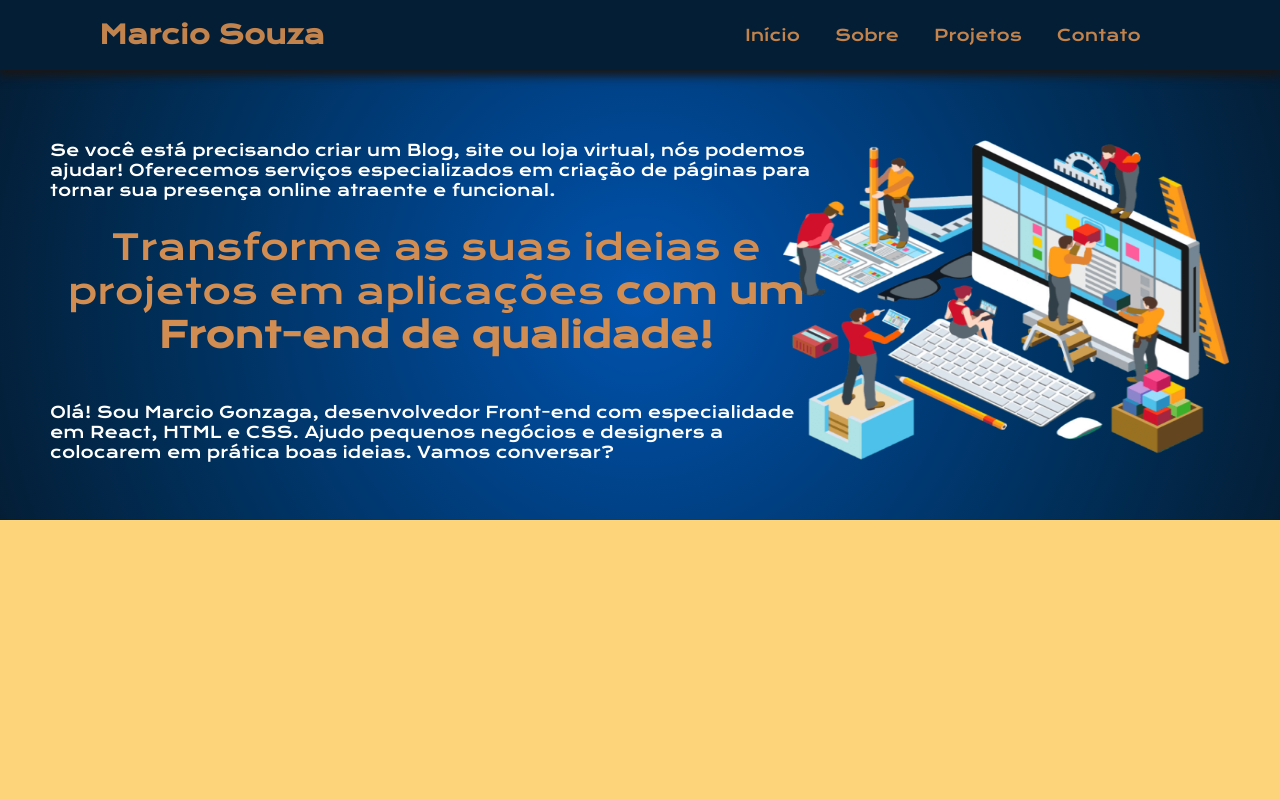
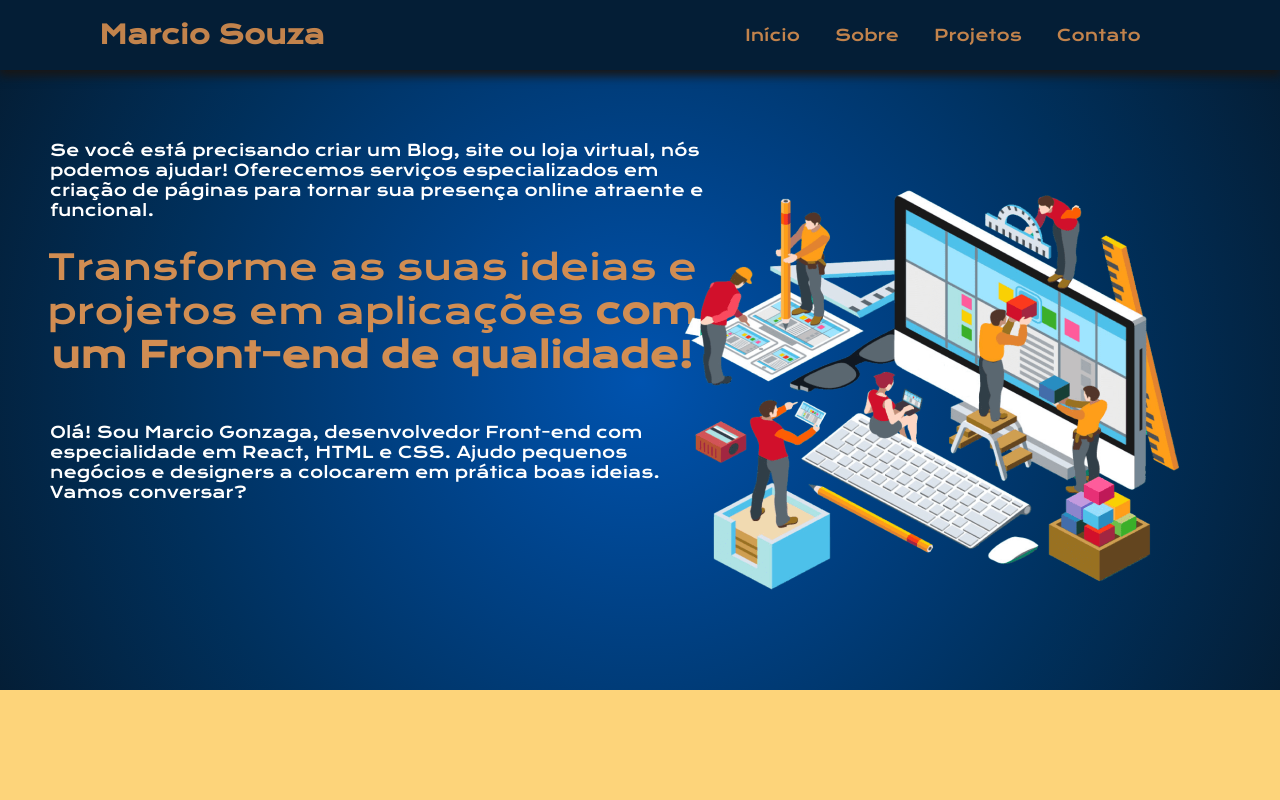
Before and after one commit to MarcioSouzaTI/Portfolio, a plain HTML site: page index.html in a window 1280 px wide. Shown: the top 800 px of the page. Drawn offline with nearby package versions, Linux system fonts and the light colour scheme.

Commit message:
editando banner

```diff
--- a/style/style.css
+++ b/style/style.css
@@ -93,7 +93,7 @@ h1, h2{
 .apresentar{
     display: flex;
     background-image: radial-gradient(circle, #0053af, #004185, #00305c, #041e36);
-    height: 450px;
+    height: 620px;
     gap: 10px;
     /* border: solid red; */
 }
@@ -102,7 +102,7 @@ h1, h2{
     flex-direction: column;
     font-family: 'Krona One', sans-serif;
     margin: 40px 30px 10px 20px;
-    width: 65%;
+    width: 55%;
 }
 .apresentar-texto{
     /* font-family: 'Krona One', sans-serif; */
@@ -111,10 +111,10 @@ h1, h2{
 }
 .apresentar img{
     position: absolute;
-    top: 70px;
-    right: 50px;
-    height: 20rem;
-    width: 28rem;
+    top: 120px;
+    right: 100px;
+    height: 25rem;
+    width: 31rem;
 }
 /* ----------------------- Sobre mim ------------------------ */
 .sobre{
```
